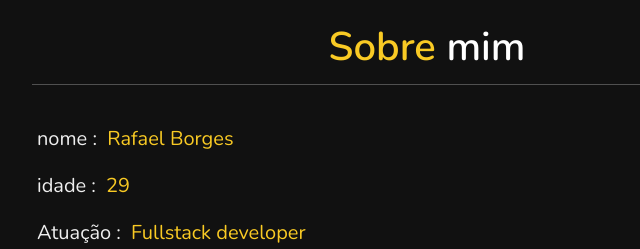
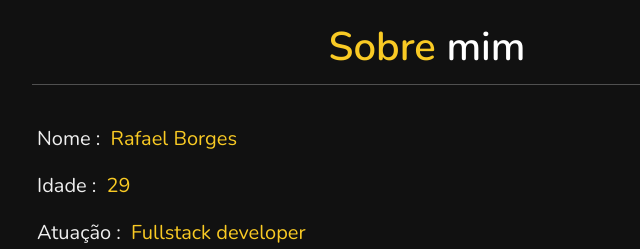
Before and after one commit to rafa-cborg93/portifolio, a plain HTML site: page index.html in a window 1280 px wide. Shown: the part 800-1049 px from the top of the page, 388-1028 px from the left. Drawn offline with nearby package versions, Linux system fonts and the light colour scheme.

Commit message:
alteracao foto sistema

```diff
--- a/index.html
+++ b/index.html
@@ -66,8 +66,8 @@
 <div class="row">
 
     <div class="info">
-        <h3> <span> nome : </span> Rafael Borges </h3>
-        <h3> <span> idade : </span> 29 </h3>
+        <h3> <span> Nome : </span> Rafael Borges </h3>
+        <h3> <span> Idade : </span> 29 </h3>
         <h3> <span> Atuação : </span> Fullstack developer </h3>
         <a href="docs/CV-Rafael Costa Borges.pdf" download target="_blank"><button class="btn"> download CV <i class="fas fa-download"></i> </button></a>
         <a href="https://github.com/rafa-cborg93" target="_blank"><button class="btn">GitHub</button></a>
@@ -183,7 +183,7 @@
     </div>
 
     <div class="box">
-        <img src="img/cadastro_de_produto.png" alt="">
+        <img src="img/alfresco.PNG" alt="">
     </div>
 
     <div class="box">
```
Also changed, not shown: img/alfresco.PNG (added).
